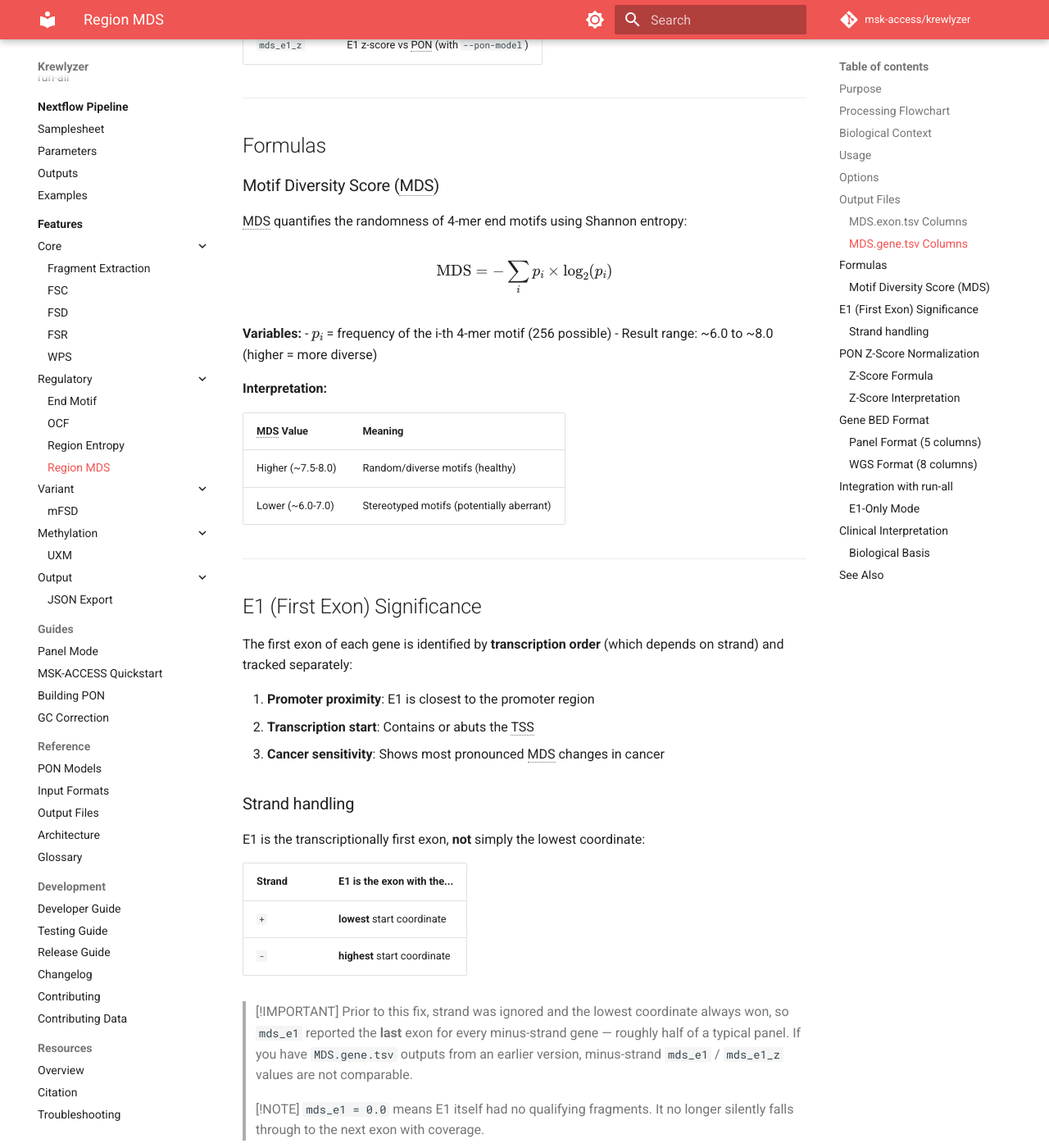
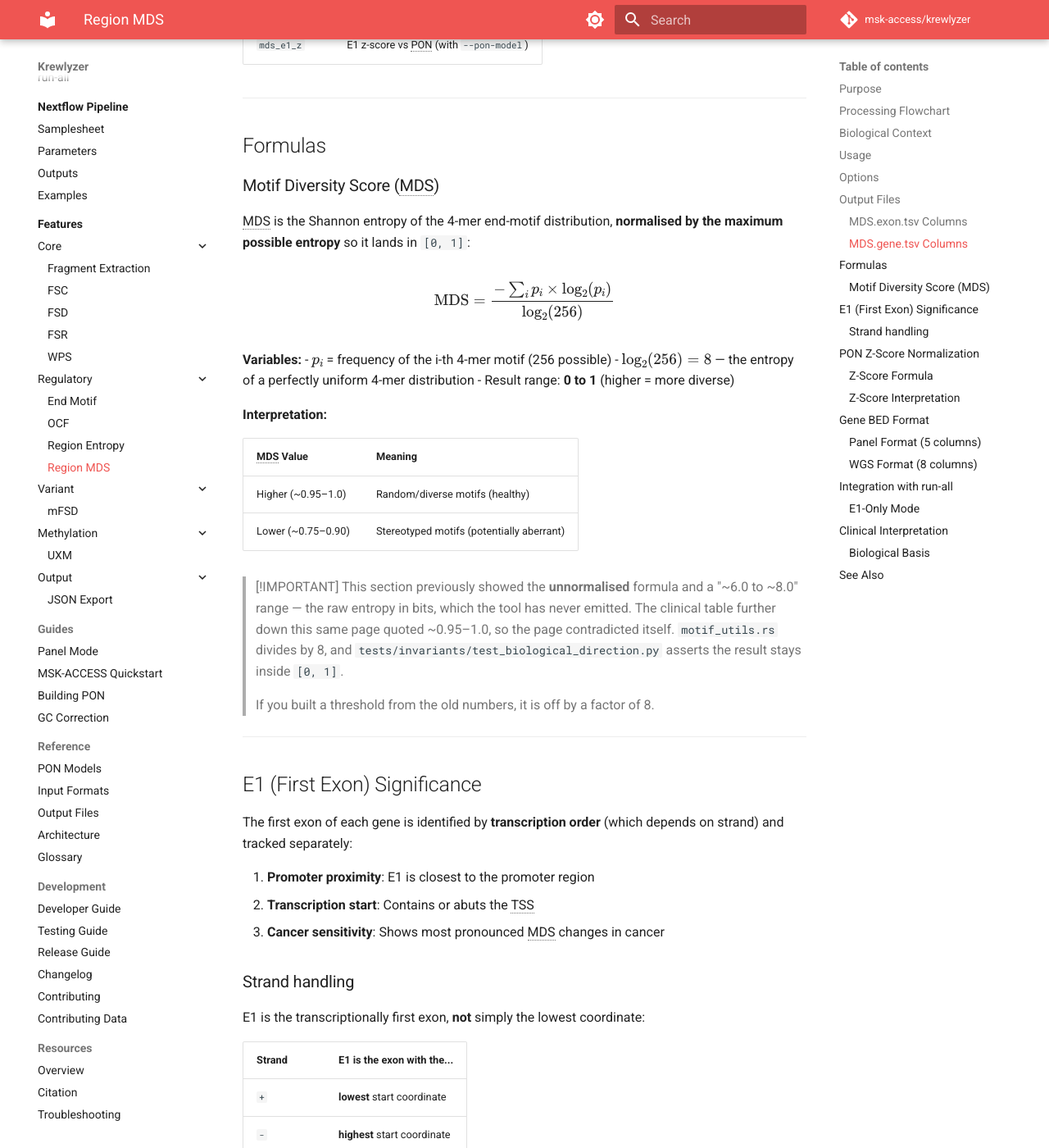
Before and after one commit to msk-access/krewlyzer, an MkDocs documentation site: the page built from docs/features/regulatory/region-mds.md, in a window 1280 px wide and 1400 px high, scrolled down 3669 px. Shown: the whole window at 82% size. Built offline with MkDocs 1.6.1 and Material for MkDocs 9.7.7, drawn with Linux system fonts in a browser that asks for light colours; comment, search, counter and statistics services are not loaded; the version menu is left out.

Commit message:
docs(region-mds): correct the MDS scale and pin the normaliser
The Formulas section showed an unnormalised Shannon entropy and a
"~6.0 to ~8.0" result range -- raw bits, which the tool has never
emitted. The clinical table further down the same page quoted
~0.95-1.0. The page disagreed with itself, and one of the two was the
number a reader would build a threshold from.

motif_utils.rs returns entropy / 8.0, so MDS has always been in [0, 1].
Anyone using the formula section's range is out by a factor of 8.

Per the rule that a number a doc quotes belongs in claims.py, the
divisor is now pinned there against motif_utils.rs. Verified
non-vacuous: changing the code to entropy / 7.0 fails the claim.

Found while adding the E1 caveat to this file -- the contradiction was
two screens apart and neither half was flagged.

Co-Authored-By: Claude Fable 5 <noreply@anthropic.com>

```diff
--- a/docs/features/regulatory/region-mds.md
+++ b/docs/features/regulatory/region-mds.md
@@ -124,22 +124,34 @@ krewlyzer region-mds sample.bam ref.fa output/ --gene-bed custom.bed
 
 ### Motif Diversity Score (MDS)
 
-MDS quantifies the randomness of 4-mer end motifs using Shannon entropy:
+MDS is the Shannon entropy of the 4-mer end-motif distribution, **normalised by
+the maximum possible entropy** so it lands in `[0, 1]`:
 
 $$
-\text{MDS} = -\sum_{i} p_i \times \log_2(p_i)
+\text{MDS} = \frac{-\sum_{i} p_i \times \log_2(p_i)}{\log_2(256)}
 $$
 
 **Variables:**
 - $p_i$ = frequency of the i-th 4-mer motif (256 possible)
-- Result range: ~6.0 to ~8.0 (higher = more diverse)
+- $\log_2(256) = 8$ — the entropy of a perfectly uniform 4-mer distribution
+- Result range: **0 to 1** (higher = more diverse)
 
 **Interpretation:**
 
 | MDS Value | Meaning |
 |-----------|---------|
-| Higher (~7.5-8.0) | Random/diverse motifs (healthy) |
-| Lower (~6.0-7.0) | Stereotyped motifs (potentially aberrant) |
+| Higher (~0.95–1.0) | Random/diverse motifs (healthy) |
+| Lower (~0.75–0.90) | Stereotyped motifs (potentially aberrant) |
+
+> [!IMPORTANT]
+> This section previously showed the **unnormalised** formula and a "~6.0 to
+> ~8.0" range — the raw entropy in bits, which the tool has never emitted. The
+> clinical table further down this same page quoted ~0.95–1.0, so the page
+> contradicted itself. `motif_utils.rs` divides by 8, and
+> `tests/invariants/test_biological_direction.py` asserts the result stays
+> inside `[0, 1]`.
+>
+> If you built a threshold from the old numbers, it is off by a factor of 8.
 
 ---
 
```
Also changed, not shown: CHANGELOG.md (+10 -0 lines), 1 other file.
